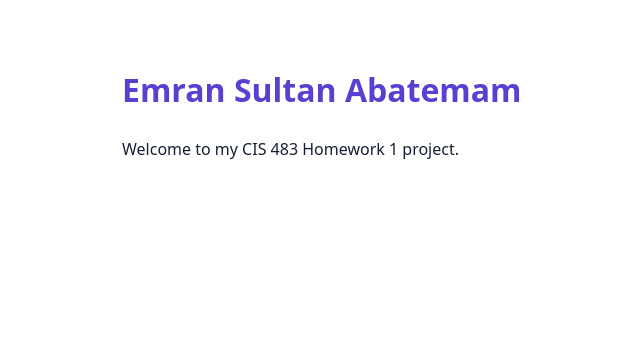
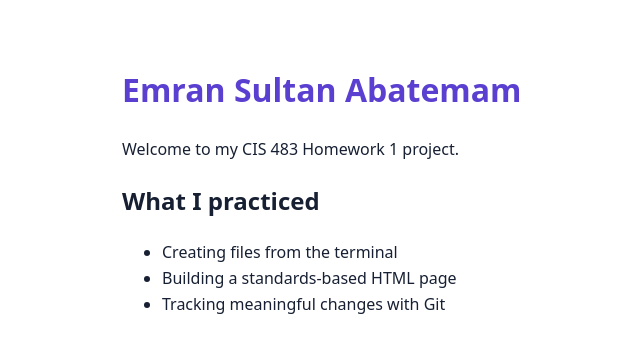
Before and after one commit to emran0973/cis483-hw1, a plain HTML site: page index.html in a window 1280 px wide. Shown: the whole page, without its empty margins (134-774 px from the left). Drawn offline with Linux system fonts and the light colour scheme.

Commit message:
Document project and learning goals

```diff
--- a/index.html
+++ b/index.html
@@ -7,7 +7,15 @@
   <link rel="stylesheet" href="styles.css">
 </head>
 <body>
-  <h1>Emran Sultan Abatemam</h1>
-  <p>Welcome to my CIS 483 Homework 1 project.</p>
+  <main>
+    <h1>Emran Sultan Abatemam</h1>
+    <p>Welcome to my CIS 483 Homework 1 project.</p>
+    <h2>What I practiced</h2>
+    <ul>
+      <li>Creating files from the terminal</li>
+      <li>Building a standards-based HTML page</li>
+      <li>Tracking meaningful changes with Git</li>
+    </ul>
+  </main>
 </body>
 </html>
```
Also changed, not shown: notes.txt.
